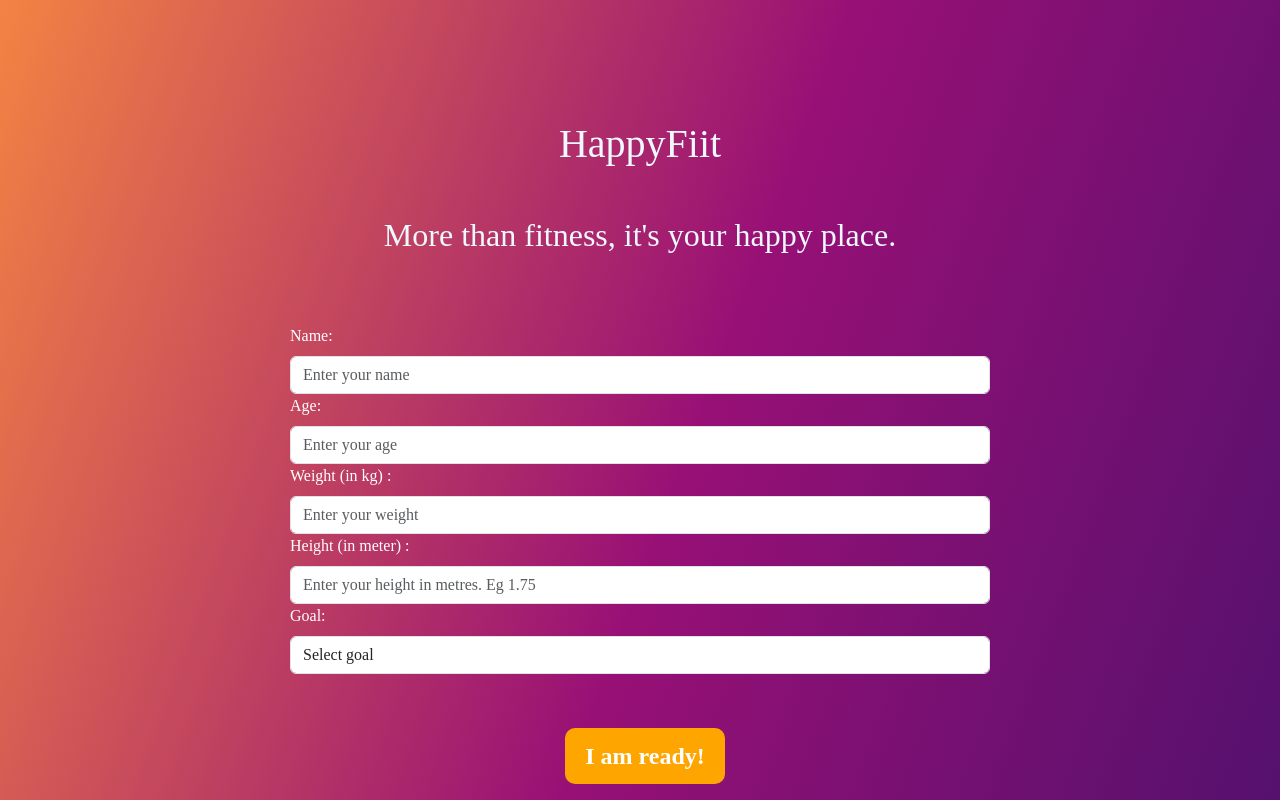
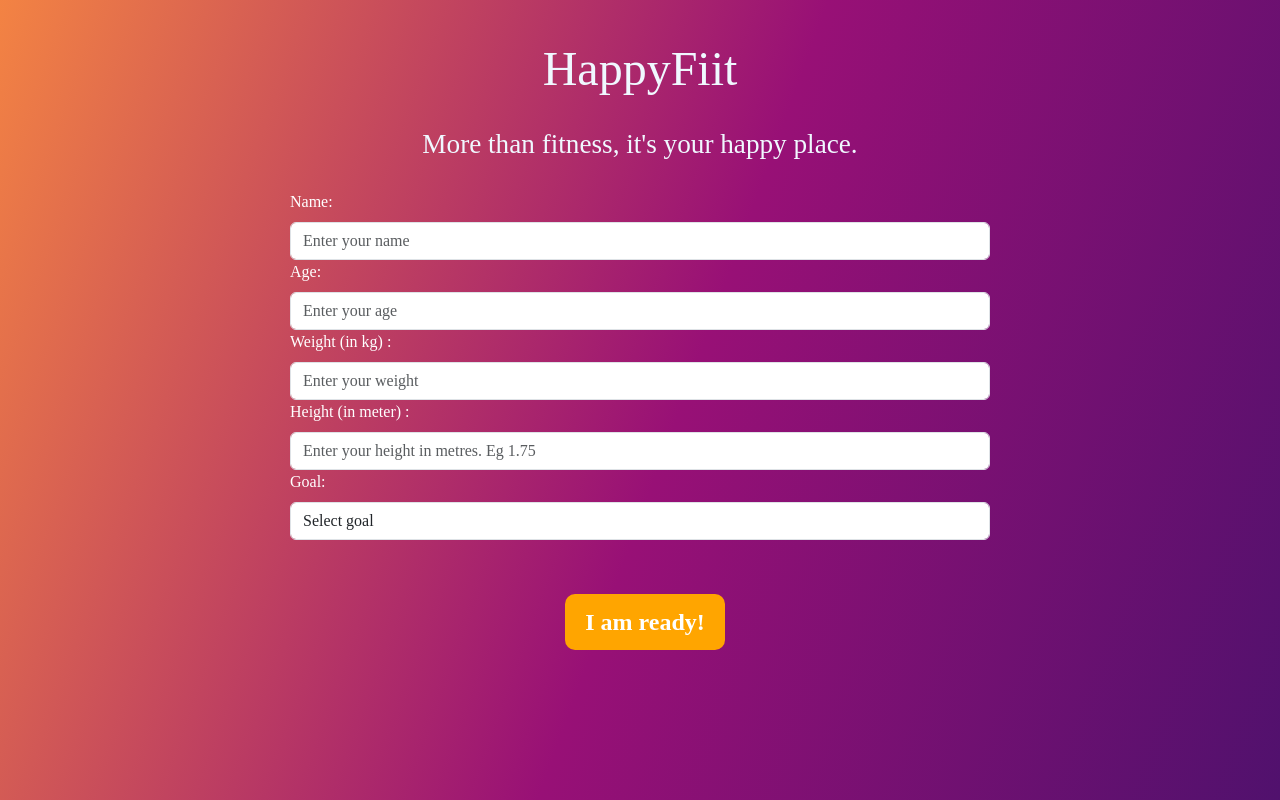
Before and after one commit to elismountain/fitness-app, a React (Vite) app: page / in a window 1280 px wide. Shown: the top 800 px of the page. Built offline with nearby package versions, Linux system fonts and the light colour scheme; some icons are missing.

Commit message:
home page css padding, font size and margin adjusted

```diff
--- a/src/components/exerciseapi.js
+++ b/src/components/exerciseapi.js
@@ -4,7 +4,8 @@ const exerciseAPI = async (goal) => {
   let goal1= goal.toLowerCase()
   console.log(goal1)
 
-  // let rapidApiKey = ""; - Add your own API
+  // add own api key
+  // let rapidApiKey = "8d53762f7cmsh85d426eae7f5ae5p1c21c7jsnbe6b01f1cc80";
 
   const options = {
     method: 'GET',
--- a/src/pages/Home.css
+++ b/src/pages/Home.css
@@ -1,16 +1,19 @@
 .home-title {
     text-align: center;
-    padding: 20px;
+    padding: 10px;
     color: aliceblue;
-    margin-top: 100px;
+    margin-top: 30px;
+    margin-bottom: 10px;
+    font-size: 3rem;
 
 }
 
 
 .home-description {
     text-align: center;
-    padding: 20px;
+    font-size: 1.7rem;
+    padding: 10px;
     color: aliceblue;
-    margin-bottom: 50px;
+    margin-bottom: 20px;
 
 }
--- a/src/styles/watertracker.css
+++ b/src/styles/watertracker.css
@@ -4,16 +4,17 @@
   .watertracker {
     max-width: 80%;
     margin: auto;
-    padding: 20px;
+    padding: 10px;
     background-color: rgba(0, 0, 0, 0.089);
     color : "white";
     border-radius: 8px;
     box-shadow: 0 4px 6px rgba(0,0,0,0.1);
+    margin-bottom : 10px;
   }
 
   .watertracker h2 {
     color: white;
-    margin-bottom: 16px;
+    margin-bottom: 10px;
   }
 
   .watertracker p {
```
